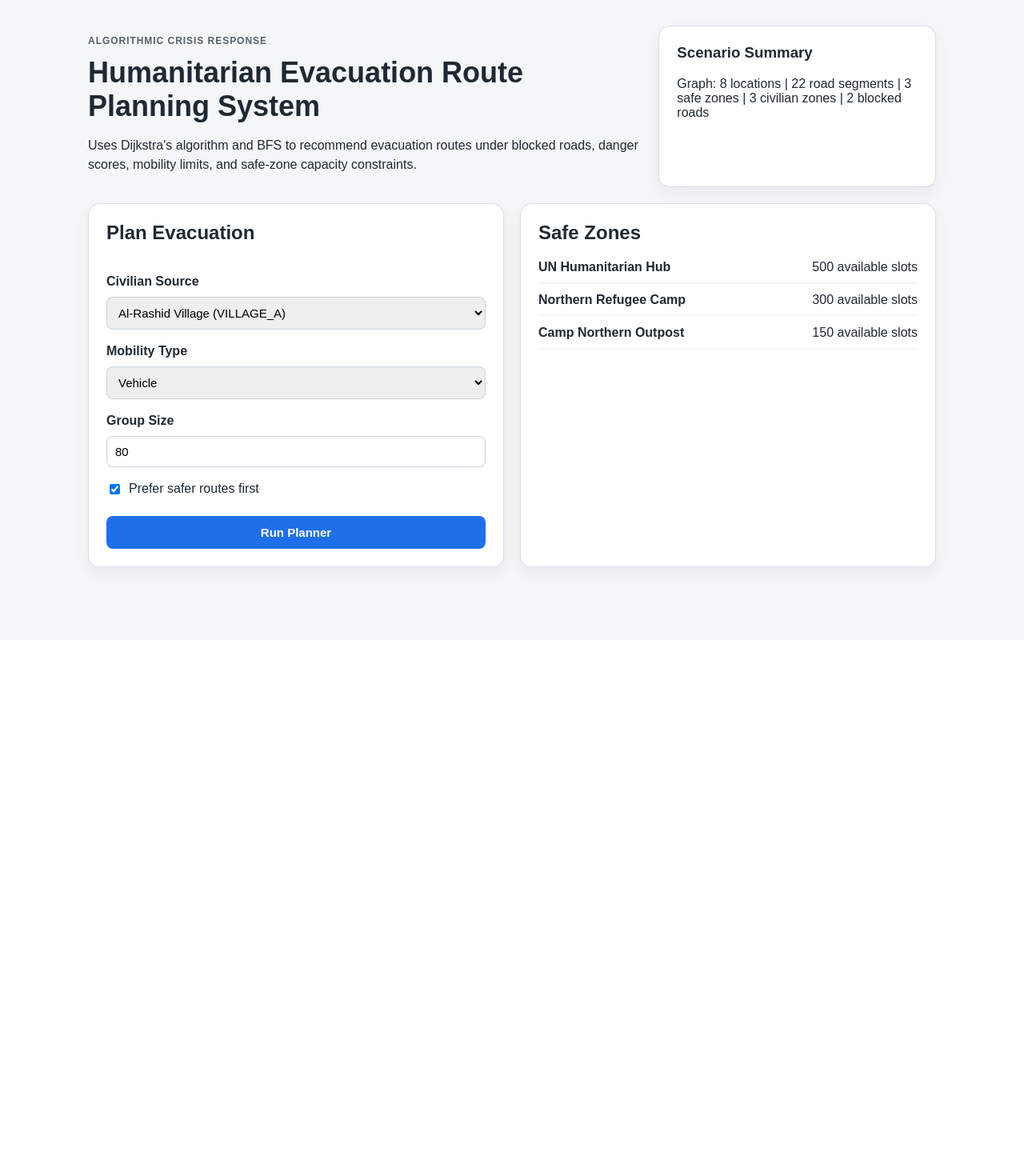
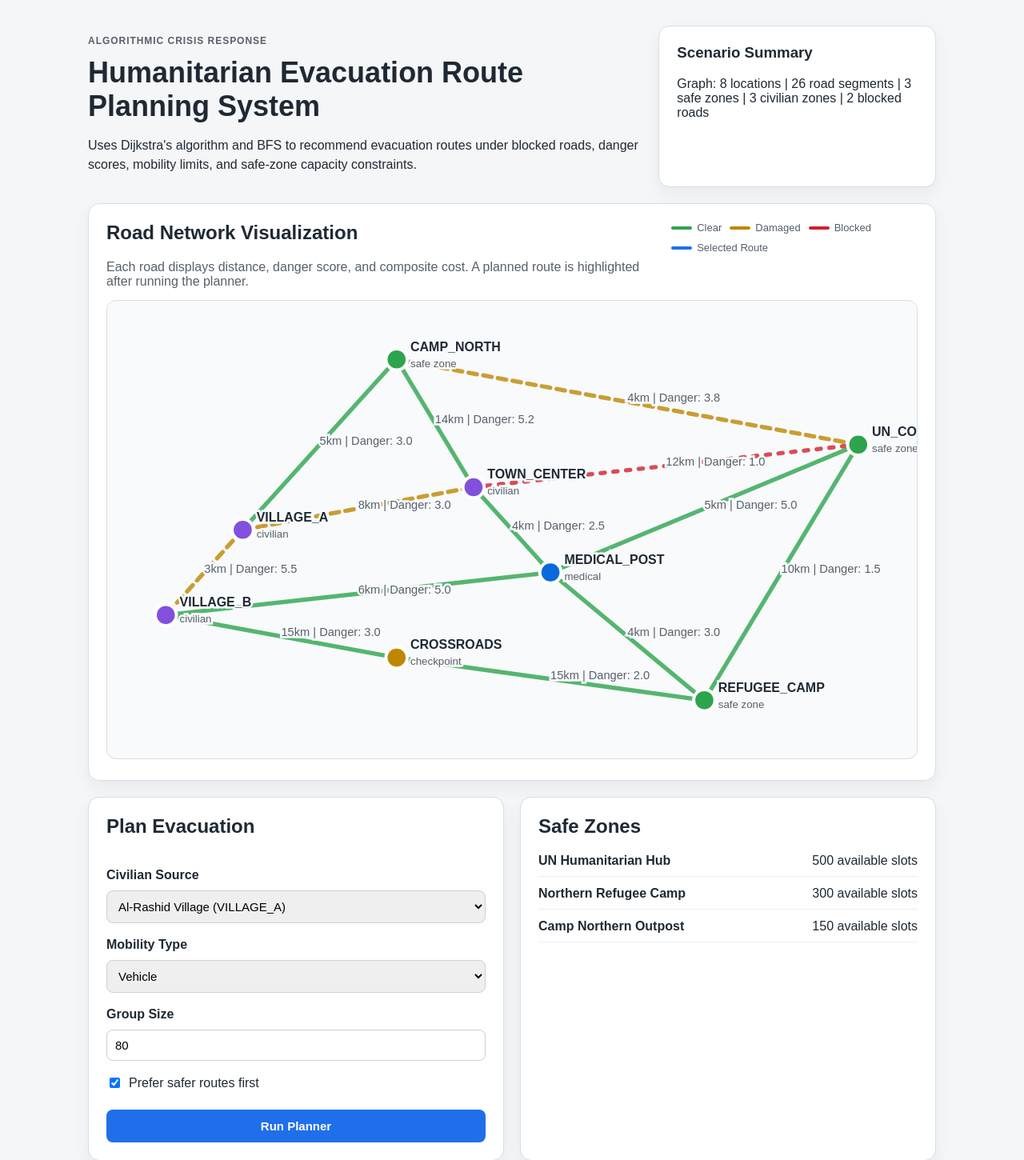
Before and after one commit to EL-08/humanitarian-evacuation-planner, a Flask app: page / in a window 1280 px wide. Shown: the top 1450 px of the page at 80% size. Before the commit the page ends 728 px from the top, so only its background shows below. Run offline with Flask 3, Linux system fonts and the light colour scheme.

Commit message:
Update visualization and routing

```diff
--- a/app.py
+++ b/app.py
@@ -10,6 +10,7 @@ app = Flask(__name__)
 def serialize_path(path):
     if path is None:
         return None
+
     return {
         "route": " -> ".join(path.path),
         "distance": round(path.total_dist_km, 2),
@@ -24,6 +25,86 @@ def serialize_path(path):
     }
 
 
+def serialize_graph(graph, mobility, active_route=None):
+    """Convert graph locations and roads into SVG-friendly coordinates."""
+    active_route = active_route or []
+    route_edges = {
+        tuple(sorted((active_route[i], active_route[i + 1])))
+        for i in range(len(active_route) - 1)
+    }
+
+    locations = list(graph.locations.values())
+    min_lat = min(location.latitude for location in locations)
+    max_lat = max(location.latitude for location in locations)
+    min_lon = min(location.longitude for location in locations)
+    max_lon = max(location.longitude for location in locations)
+
+    width = 760
+    height = 430
+    padding = 55
+
+    def scale_location(location):
+        lon_range = max(max_lon - min_lon, 0.001)
+        lat_range = max(max_lat - min_lat, 0.001)
+
+        x = padding + ((location.longitude - min_lon) / lon_range) * (width - 2 * padding)
+        y = height - padding - ((location.latitude - min_lat) / lat_range) * (height - 2 * padding)
+
+        return round(x, 2), round(y, 2)
+
+    node_lookup = {}
+    nodes = []
+
+    for location in locations:
+        x, y = scale_location(location)
+        node_lookup[location.id] = {"x": x, "y": y}
+
+        nodes.append({
+            "id": location.id,
+            "name": location.name,
+            "type": location.zone_type.value,
+            "danger": location.danger_level,
+            "x": x,
+            "y": y,
+        })
+
+    roads = []
+    seen_edges = set()
+
+    for from_id, road_list in graph.adjacency.items():
+        for road in road_list:
+            edge_key = tuple(sorted((road.from_id, road.to_id)))
+
+            if edge_key in seen_edges:
+                continue
+
+            seen_edges.add(edge_key)
+
+            start = node_lookup[road.from_id]
+            end = node_lookup[road.to_id]
+
+            roads.append({
+                "from_id": road.from_id,
+                "to_id": road.to_id,
+                "x1": start["x"],
+                "y1": start["y"],
+                "x2": end["x"],
+                "y2": end["y"],
+                "distance": road.distance_km,
+                "danger": road.danger_score,
+                "cost": round(road.composite_cost(mobility), 4),
+                "status": road.status.value,
+                "is_route": edge_key in route_edges,
+            })
+
+    return {
+        "width": width,
+        "height": height,
+        "nodes": nodes,
+        "roads": roads,
+    }
+
+
 @app.route("/", methods=["GET", "POST"])
 def index():
     graph = build_sample_scenario()
@@ -31,11 +112,13 @@ def index():
 
     sources = graph.get_civilian_zones()
     safe_zones = graph.get_safe_zones()
+
     result = None
     selected_source = "VILLAGE_A"
     selected_mobility = "vehicle"
     group_size = 80
     prefer_safety = True
+    active_route = []
 
     if request.method == "POST":
         selected_source = request.form.get("source", "VILLAGE_A")
@@ -44,22 +127,31 @@ def index():
         prefer_safety = request.form.get("prefer_safety") == "on"
 
         mobility = MobilityType(selected_mobility)
+
         plan = planner.plan_single_evacuation(
             selected_source,
             mobility=mobility,
             group_size=group_size,
             prefer_safety=prefer_safety,
         )
+
+        serialized_path = serialize_path(plan["path"])
+        active_route = serialized_path["nodes"] if serialized_path else []
+
         result = {
             "message": plan["message"],
             "fallback": plan["fallback"],
-            "path": serialize_path(plan["path"]),
+            "path": serialized_path,
             "reachability": plan["reachability"],
         }
+
+    mobility = MobilityType(selected_mobility)
+    graph_view = serialize_graph(graph, mobility, active_route)
 
     return render_template(
         "index.html",
         graph=graph,
+        graph_view=graph_view,
         sources=sources,
         safe_zones=safe_zones,
         result=result,
--- a/evacuation_system/constants.py
+++ b/evacuation_system/constants.py
@@ -36,6 +36,6 @@ ROAD_SPEED_PENALTY = {
     RoadStatus.BLOCKED: math.inf,
 }
 
-MAX_ACCEPTABLE_DANGER = 7.0
-DANGER_WEIGHT_FACTOR = 0.4
-TIME_WEIGHT_FACTOR = 0.6
+DANGER_WEIGHT_FACTOR = 0.15
+TIME_WEIGHT_FACTOR = 0.75
+MAX_ACCEPTABLE_DANGER = 4.5
--- a/evacuation_system/scenario.py
+++ b/evacuation_system/scenario.py
@@ -22,17 +22,19 @@ def build_sample_scenario() -> EvacuationGraph:
         graph.add_location(location)
 
     roads = [
-        Road("VILLAGE_A", "TOWN_CENTER", distance_km=8, base_speed_kmh=60, status=RoadStatus.DAMAGED, danger_score=5.0),
-        Road("VILLAGE_A", "VILLAGE_B", distance_km=3, base_speed_kmh=40, status=RoadStatus.CLEAR, danger_score=1.5),
-        Road("VILLAGE_A", "CAMP_NORTH", distance_km=5, base_speed_kmh=50, status=RoadStatus.CLEAR, danger_score=1.0),
-        Road("VILLAGE_B", "CROSSROADS", distance_km=15, base_speed_kmh=60, status=RoadStatus.BLOCKED, danger_score=9.0),
-        Road("VILLAGE_B", "MEDICAL_POST", distance_km=7, base_speed_kmh=40, status=RoadStatus.CLEAR, danger_score=2.0),
-        Road("TOWN_CENTER", "UN_COMPOUND", distance_km=12, base_speed_kmh=70, status=RoadStatus.CLEAR, danger_score=3.0),
+        Road("VILLAGE_A", "TOWN_CENTER", distance_km=8, base_speed_kmh=60, status=RoadStatus.DAMAGED, danger_score=3.0),
+        Road("VILLAGE_A", "VILLAGE_B", distance_km=3, base_speed_kmh=40, status=RoadStatus.DAMAGED, danger_score=5.5),
+        Road("VILLAGE_A", "CAMP_NORTH", distance_km=5, base_speed_kmh=50, status=RoadStatus.CLEAR, danger_score=3.0),
+        Road("VILLAGE_B", "CROSSROADS", distance_km=15, base_speed_kmh=60, status=RoadStatus.CLEAR, danger_score=3.0),
+        Road("VILLAGE_B", "MEDICAL_POST", distance_km=6, base_speed_kmh=40, status=RoadStatus.CLEAR, danger_score=5.0),
+        Road("TOWN_CENTER", "UN_COMPOUND", distance_km=12, base_speed_kmh=70, status=RoadStatus.BLOCKED, danger_score=1.0),
         Road("TOWN_CENTER", "MEDICAL_POST", distance_km=4, base_speed_kmh=50, status=RoadStatus.CLEAR, danger_score=2.5),
-        Road("CROSSROADS", "REFUGEE_CAMP", distance_km=10, base_speed_kmh=60, status=RoadStatus.CLEAR, danger_score=4.0),
-        Road("UN_COMPOUND", "REFUGEE_CAMP", distance_km=6, base_speed_kmh=60, status=RoadStatus.CLEAR, danger_score=0.5),
-        Road("MEDICAL_POST", "UN_COMPOUND", distance_km=9, base_speed_kmh=50, status=RoadStatus.CLEAR, danger_score=2.0),
-        Road("CAMP_NORTH", "UN_COMPOUND", distance_km=8, base_speed_kmh=65, status=RoadStatus.CLEAR, danger_score=0.8),
+        Road("TOWN_CENTER", "CAMP_NORTH", distance_km=14, base_speed_kmh=70, status=RoadStatus.CLEAR, danger_score=5.2),
+        Road("CROSSROADS", "REFUGEE_CAMP", distance_km=15, base_speed_kmh=60, status=RoadStatus.CLEAR, danger_score=2.0),
+        Road("UN_COMPOUND", "REFUGEE_CAMP", distance_km=10, base_speed_kmh=60, status=RoadStatus.CLEAR, danger_score=1.5),
+        Road("MEDICAL_POST", "UN_COMPOUND", distance_km=5, base_speed_kmh=50, status=RoadStatus.CLEAR, danger_score=5.0),
+        Road("MEDICAL_POST", "REFUGEE_CAMP", distance_km=4, base_speed_kmh=60, status=RoadStatus.CLEAR, danger_score=3.0),
+        Road("CAMP_NORTH", "UN_COMPOUND", distance_km=4, base_speed_kmh=65, status=RoadStatus.DAMAGED, danger_score=3.8),
     ]
     for road in roads:
         graph.add_road(road)
--- a/static/style.css
+++ b/static/style.css
@@ -158,3 +158,144 @@ button {
         grid-template-columns: 1fr;
     }
 }
+
+.map-card {
+    margin-bottom: 20px;
+}
+
+.map-heading {
+    display: flex;
+    justify-content: space-between;
+    gap: 20px;
+    align-items: flex-start;
+    margin-bottom: 14px;
+}
+
+.map-heading p {
+    margin: 0;
+    color: #57606a;
+}
+
+.legend {
+    display: flex;
+    flex-wrap: wrap;
+    gap: 10px;
+    font-size: 13px;
+    color: #57606a;
+}
+
+.legend span {
+    display: flex;
+    align-items: center;
+    gap: 6px;
+}
+
+.legend-line {
+    display: inline-block;
+    width: 26px;
+    height: 4px;
+    border-radius: 99px;
+    background: #8c959f;
+}
+
+.legend-line.clear {
+    background: #2da44e;
+}
+
+.legend-line.damaged {
+    background: #bf8700;
+}
+
+.legend-line.blocked {
+    background: #cf222e;
+}
+
+.legend-line.route {
+    background: #1f6feb;
+}
+
+.network-map {
+    width: 100%;
+    min-height: 360px;
+    border: 1px solid #d8dee4;
+    border-radius: 12px;
+    background: #f8fafc;
+}
+
+.road {
+    stroke-width: 4;
+    stroke-linecap: round;
+    opacity: 0.8;
+}
+
+.road-clear {
+    stroke: #2da44e;
+}
+
+.road-damaged {
+    stroke: #bf8700;
+    stroke-dasharray: 8 6;
+}
+
+.road-blocked {
+    stroke: #cf222e;
+    stroke-dasharray: 4 8;
+}
+
+.road-route {
+    stroke: #1f6feb;
+    stroke-width: 7;
+    opacity: 1;
+}
+
+.road-label {
+    font-size: 11px;
+    fill: #57606a;
+    paint-order: stroke;
+    stroke: #f8fafc;
+    stroke-width: 4px;
+}
+
+.node circle {
+    stroke: white;
+    stroke-width: 3;
+}
+
+.node-civilian circle {
+    fill: #8250df;
+}
+
+.node-safe_zone circle {
+    fill: #2da44e;
+}
+
+.node-medical circle {
+    fill: #0969da;
+}
+
+.node-checkpoint circle {
+    fill: #bf8700;
+}
+
+.node-label {
+    font-size: 12px;
+    font-weight: bold;
+    fill: #1f2933;
+    paint-order: stroke;
+    stroke: #f8fafc;
+    stroke-width: 4px;
+}
+
+.node-type {
+    font-size: 10px;
+    fill: #57606a;
+    paint-order: stroke;
+    stroke: #f8fafc;
+    stroke-width: 4px;
+}
+
+@media (max-width: 800px) {
+    .map-heading {
+        flex-direction: column;
+    }
+}
--- a/templates/index.html
+++ b/templates/index.html
@@ -18,6 +18,50 @@
                 <h3>Scenario Summary</h3>
                 <p>{{ graph.summary() }}</p>
             </div>
+        </section>
+
+        <section class="card map-card">
+            <div class="map-heading">
+                <div>
+                    <h2>Road Network Visualization</h2>
+                    <p>Each road displays distance, danger score, and composite cost. A planned route is highlighted after running the planner.</p>
+                </div>
+                <div class="legend">
+                    <span><i class="legend-line clear"></i>Clear</span>
+                    <span><i class="legend-line damaged"></i>Damaged</span>
+                    <span><i class="legend-line blocked"></i>Blocked</span>
+                    <span><i class="legend-line route"></i>Selected Route</span>
+                </div>
+            </div>
+
+            <svg class="network-map" viewBox="0 0 {{ graph_view.width }} {{ graph_view.height }}" role="img" aria-label="Evacuation road network map">
+                {% for road in graph_view.roads %}
+                <line
+                    class="road road-{{ road.status }} {% if road.is_route %}road-route{% endif %}"
+                    x1="{{ road.x1 }}"
+                    y1="{{ road.y1 }}"
+                    x2="{{ road.x2 }}"
+                    y2="{{ road.y2 }}"
+                    aria-label="{{ road.from_id }} to {{ road.to_id }} distance {{ road.distance }} kilometers danger {{ road.danger }} cost {{ road.cost }}"
+                />
+
+                <text
+                    class="road-label"
+                    x="{{ (road.x1 + road.x2) / 2 }}"
+                    y="{{ (road.y1 + road.y2) / 2 }}"
+                >
+                    {{ road.distance }}km | Danger: {{ road.danger }}
+                </text>
+                {% endfor %}
+
+                {% for node in graph_view.nodes %}
+                <g class="node node-{{ node.type }}">
+                    <circle cx="{{ node.x }}" cy="{{ node.y }}" r="10"></circle>
+                    <text class="node-label" x="{{ node.x + 13 }}" y="{{ node.y - 8 }}">{{ node.id }}</text>
+                    <text class="node-type" x="{{ node.x + 13 }}" y="{{ node.y + 7 }}">{{ node.type.replace('_', ' ') }}</text>
+                </g>
+                {% endfor %}
+            </svg>
         </section>
 
         <section class="grid">
```
Also changed, not shown: Report.md (+28 -13 lines).
